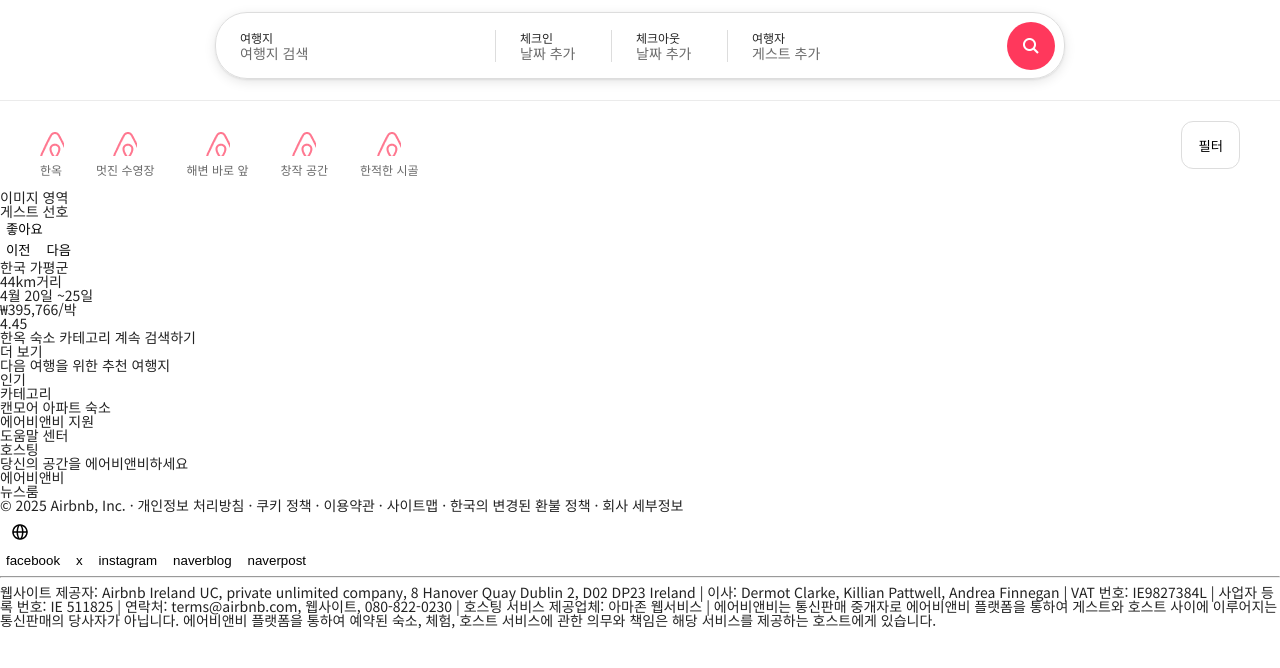
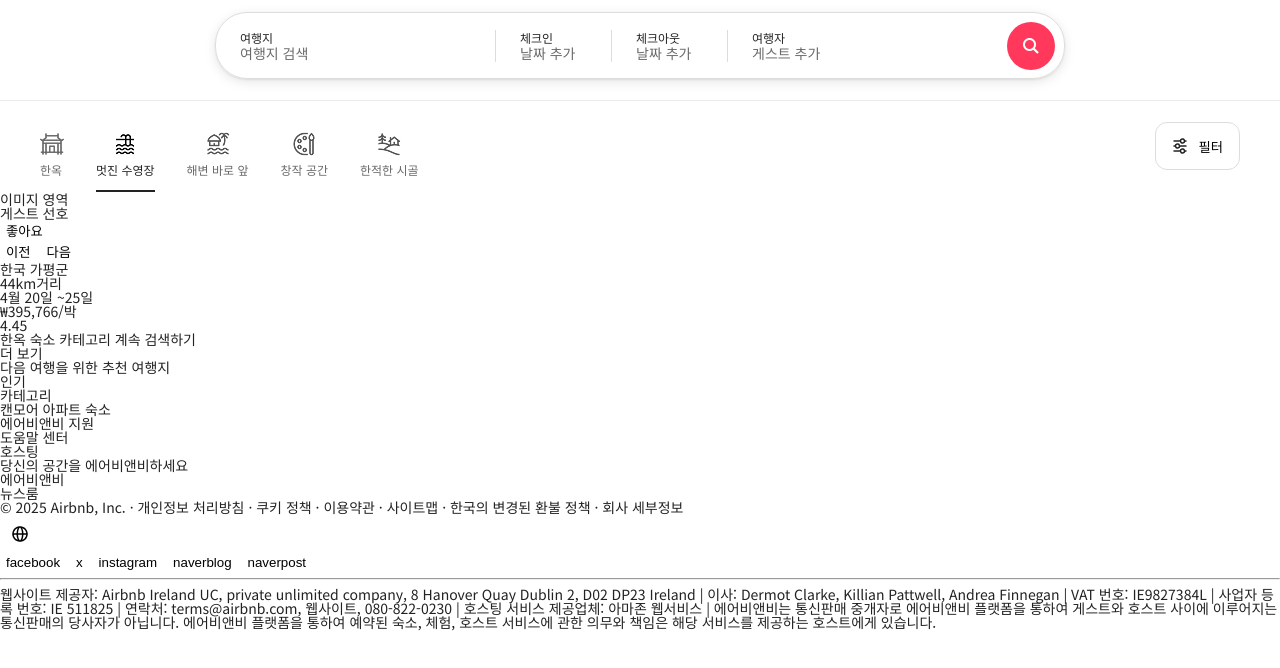
Before and after one commit to shinnh2/clone_airbnb, a plain HTML site: page index.html in a window 1280 px wide. Shown: the part 68-736 px from the top of the page. Drawn offline with Linux system fonts and the light colour scheme.

Commit message:
메인 탭 영역 마크업 수정

```diff
--- a/index.html
+++ b/index.html
@@ -107,28 +107,28 @@
 					<div class="main_tab_list_view">
 						<ul class="main_tab_menu_list">
 							<li class="tab_menu_item">
-								<div class="tab_menu_icon"><img src="./images/탭 아이콘" alt="" /></div>
+								<div class="tab_menu_icon hanok"></div>
 								<div class="tab_menu_tit">한옥</div>
 							</li>
-							<li class="tab_menu_item">
-								<div class="tab_menu_icon"><img src="./images/탭 아이콘" alt="" /></div>
+							<li class="tab_menu_item selected">
+								<div class="tab_menu_icon pool"></div>
 								<div class="tab_menu_tit">멋진 수영장</div>
 							</li>
 							<li class="tab_menu_item">
-								<div class="tab_menu_icon"><img src="./images/탭 아이콘" alt="" /></div>
+								<div class="tab_menu_icon coast"></div>
 								<div class="tab_menu_tit">해변 바로 앞</div>
 							</li>
 							<li class="tab_menu_item">
-								<div class="tab_menu_icon"><img src="./images/탭 아이콘" alt="" /></div>
+								<div class="tab_menu_icon creative"></div>
 								<div class="tab_menu_tit">창작 공간</div>
 							</li>
 							<li class="tab_menu_item">
-								<div class="tab_menu_icon"><img src="./images/탭 아이콘" alt="" /></div>
+								<div class="tab_menu_icon country"></div>
 								<div class="tab_menu_tit">한적한 시골</div>
 							</li>
 						</ul>
 					</div>
-					<button class="btn_filter">필터</button>
+					<button class="btn_filter"><span class="icon_filter"></span>필터</button>
 				</div>
 				<div class="main_contents_area">
 					<ul class="main_contents_list">
```
